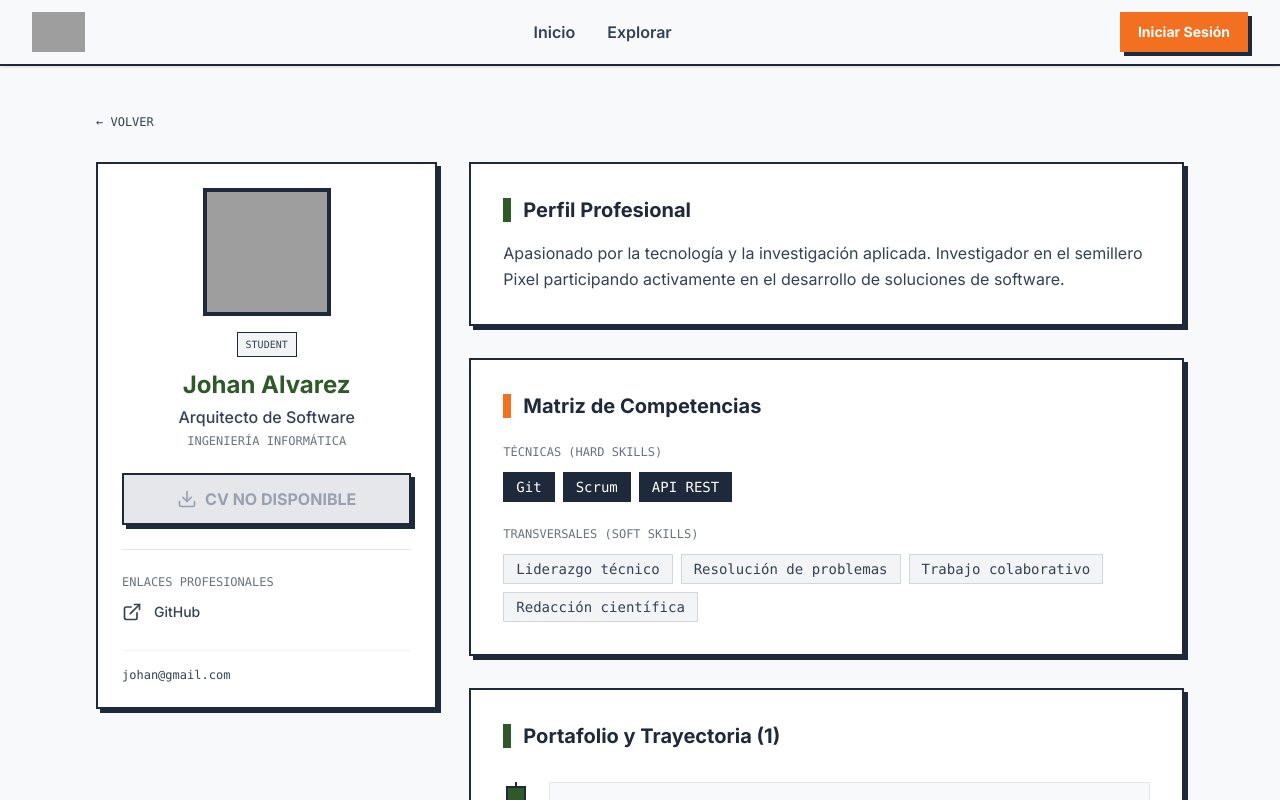
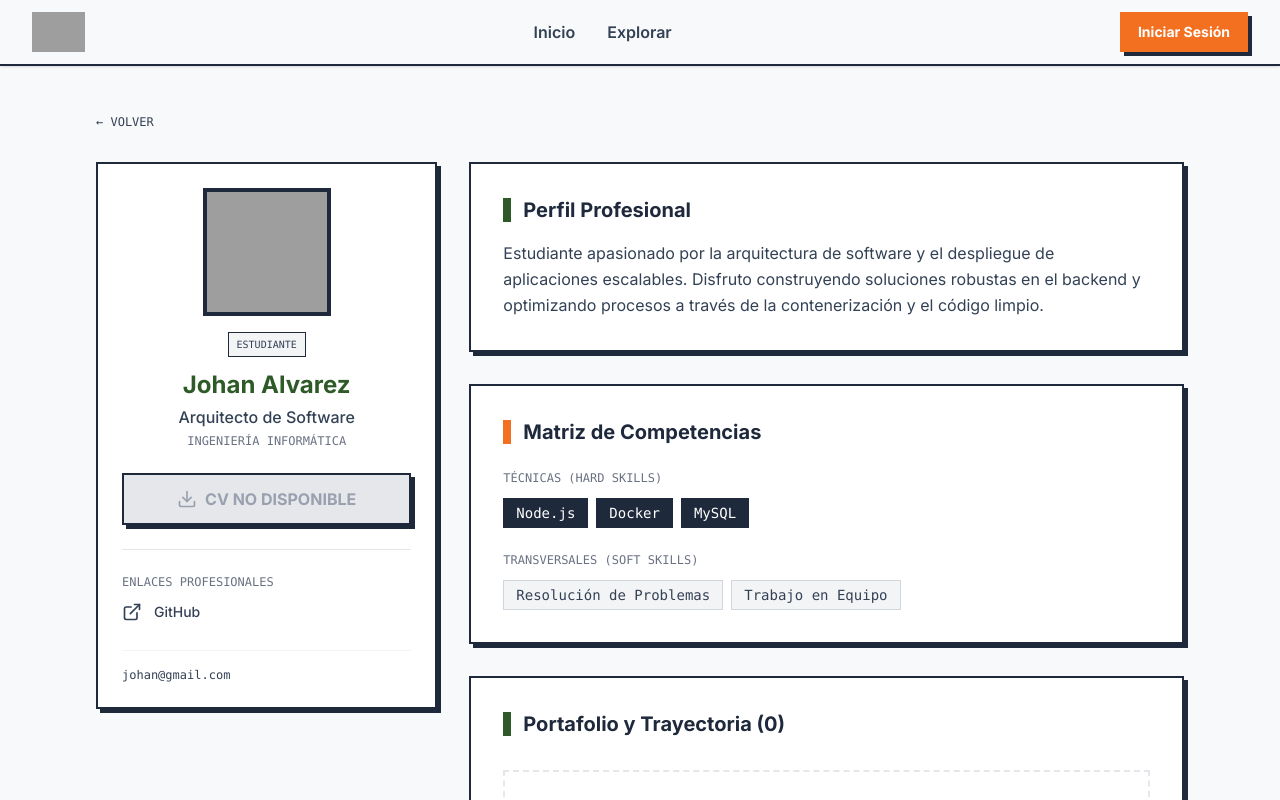
Before and after one commit to igrisdev/pixel, a Next.js app: page /profile/1 in a window 1280 px wide. Shown: the top 800 px of the page. Built offline with nearby package versions, Linux system fonts and the light colour scheme; grey boxes are pictures that could not be loaded.

Commit message:
refactor: update participation filtering logic and enhance profile skills extraction for improved data accuracy

```diff
--- a/src/app/profile/[id]/page.tsx
+++ b/src/app/profile/[id]/page.tsx
@@ -47,8 +47,10 @@ export default function ProfilePage() {
   // --- LÓGICA RELACIONAL: BUSCAR PARTICIPACIONES REALES ---
   const participacionesReales: ParticipationData[] = projects.flatMap(
     (project) => {
-      // 1. Buscamos los productos de este project donde el estudiante haya participado
-      const productosDelEstudiante = (project.products || []).filter((prod) =>
+      // 1. Buscamos los productos donde el estudiante participó Y que NO estén pendientes
+      const productosDelEstudiante = (project.products || []).filter(
+        (prod) =>
+          prod.approvalStatus !== "PENDING" && // <-- NUEVA VALIDACIÓN AQUÍ
           (prod.participations || []).some(
             (part) => part.memberId === student.id,
           ),
@@ -77,22 +79,35 @@ export default function ProfilePage() {
     },
   );
 
-  // Extendemos los datos. Dejamos las bio/skills simuladas ya que aún no existen en el Modelo BD
+  // --- EXTRACCIÓN DE COMPETENCIAS ---
+  // Filtramos las competencias técnicas y transversales directamente del nuevo modelo
+  const hardSkills =
+    student.competencies
+      ?.filter((c) => c.type === "TECHNICAL")
+      .map((c) => c.name) || [];
+
+  const softSkills =
+    student.competencies?.filter((c) => c.type === "SOFT").map((c) => c.name) ||
+    [];
+
+  // Extendemos los datos. Actualizamos las skills para que usen las del BD
   const mockProfile = {
     ...student,
     email:
       student.personalEmail ||
       student.fullName.split(" ")[0].toLowerCase() + "@unimayor.edu.co",
-    bio: "Apasionado por la tecnología y la investigación aplicada. Investigador en el semillero Pixel participando activamente en el desarrollo de soluciones de software.",
+    bio:
+      student.professionalProfile ||
+      "Apasionado por la tecnología y la investigación aplicada. Investigador en el semillero Pixel participando activamente en el desarrollo de soluciones de software.",
     skillsHard:
-      (student.tech || []).length > 0
-        ? student.tech
-        : ["Git", "Scrum", "API REST"],
-    skillsSoft: [
+      hardSkills.length > 0 ? hardSkills : ["Git", "Scrum", "API REST"],
+    skillsSoft:
+      softSkills.length > 0
+        ? softSkills
+        : [
             "Liderazgo técnico",
             "Resolución de problemas",
             "Trabajo colaborativo",
-      "Redacción científica",
           ],
     participations: participacionesReales,
   };
@@ -123,7 +138,9 @@ export default function ProfilePage() {
                     : "bg-gray-100 text-[#334155]"
                 }`}
               >
-                {mockProfile.academicStatus}
+                {mockProfile.academicStatus === "GRADUATE"
+                  ? "EGRESADO"
+                  : "ESTUDIANTE"}
               </span>
               <h1 className="text-2xl font-bold text-[#2D5A27] mb-1">
                 {mockProfile.fullName}
@@ -254,7 +271,7 @@ export default function ProfilePage() {
             {mockProfile.participations.length === 0 ? (
               <p className="text-gray-500 italic p-6 border-2 border-dashed border-gray-200 text-center">
                 Este integrante aún no tiene participaciones en productos
-                académicos.
+                académicos visibles.
               </p>
             ) : (
               <div className="relative border-l-2 border-[#1E293B] ml-3 space-y-8 pb-4">
@@ -289,7 +306,8 @@ export default function ProfilePage() {
                           Período: {part.date}
                         </p>
 
-                        {part.type === "DESARROLLO" &&
+                        {/* Modificamos part.type de "DESARROLLO" a "DEVELOPMENT" para coincidir con tu Mock */}
+                        {part.type === "DEVELOPMENT" &&
                           part.tech &&
                           part.tech.length > 0 && (
                             <div className="flex flex-wrap gap-2 mt-3">
```
Lines whose indentation alone changed are shown as unchanged.
